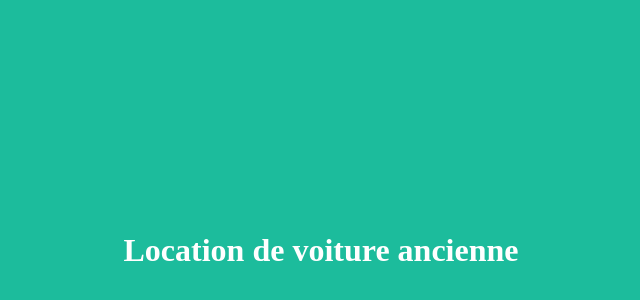
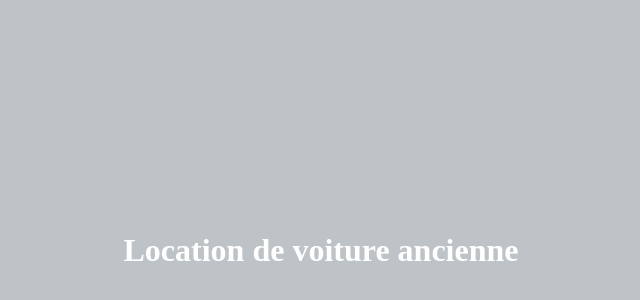
Before and after one commit to Al-Denis/locationVoiture, a plain HTML site: page index.html in a window 1280 px wide. Shown: the part 42-342 px from the top of the page, without its empty margins (319-959 px from the left). Drawn offline with Linux system fonts and the light colour scheme.

Commit message:
modification de la couleur de fond

```diff
--- a/index.html
+++ b/index.html
@@ -5,7 +5,7 @@
         <title></title>
 
     </head>
-    <body style="background-color: #1cbc9c">
+    <body style="background-color: #bdc3c7">
         <h1 style="padding-top:20%; padding-bottom: 20%; text-align: center; color: white;">Location de voiture ancienne</h1>
     </body>
 </html>
```
